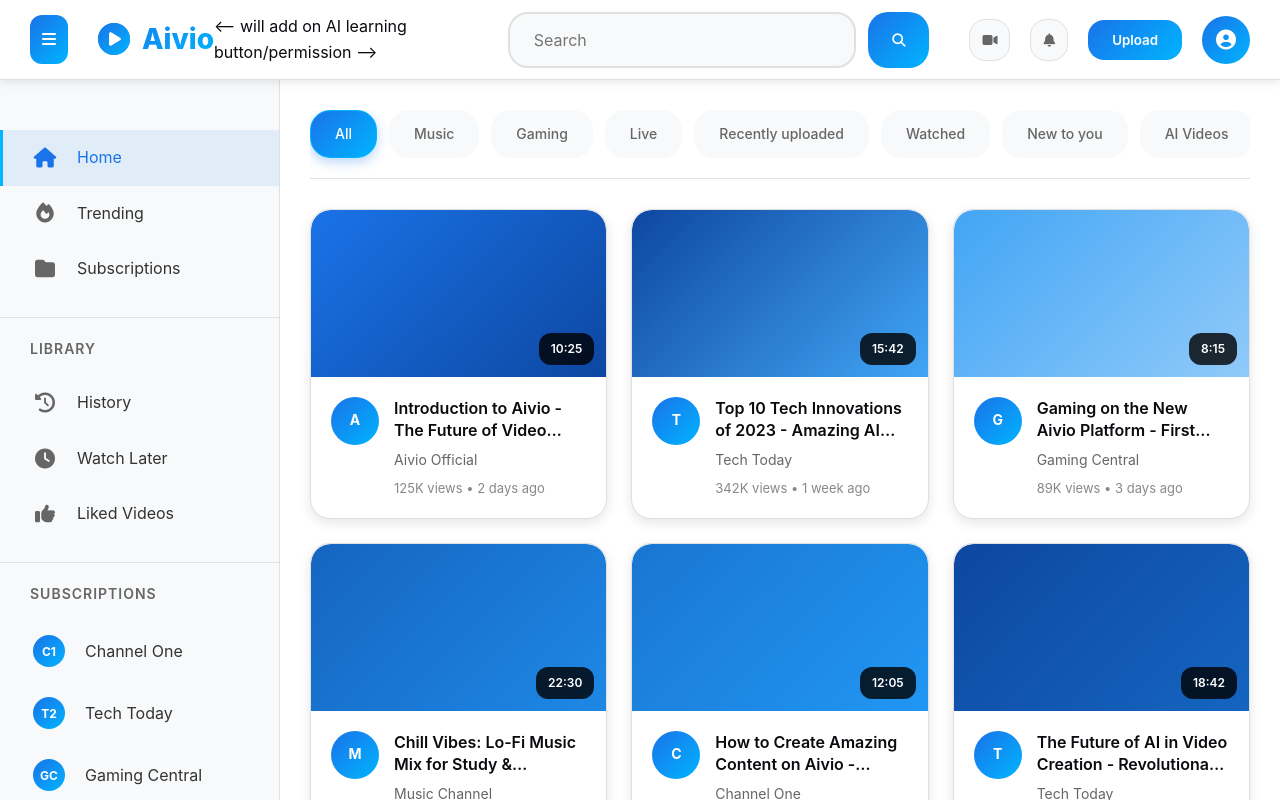
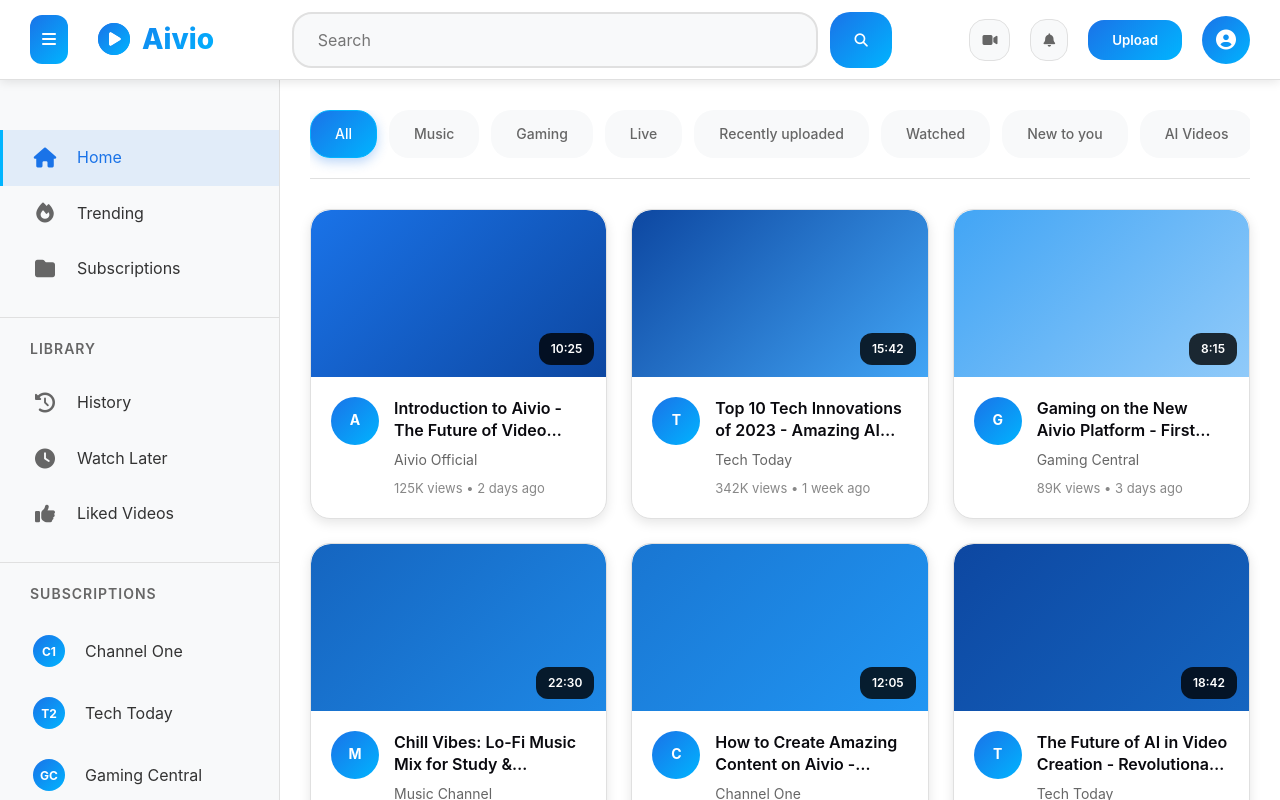
Before and after one commit to AzamHashim/Aivio, a plain HTML site: page Aivio/Frontend/index.html in a window 1280 px wide. Drawn offline with Linux system fonts and the light colour scheme.

Commit message:
Fix HTML encoding issues in index.html

```diff
--- a/Aivio/Frontend/index.html
+++ b/Aivio/Frontend/index.html
@@ -23,7 +23,7 @@
             </div>
         </div>
 
-        <-- will add on AI learning button/permission -->
+        <!-- will add on AI learning button/permission -->
 
         <div class="search-container">
             <form class="search-form">
```
